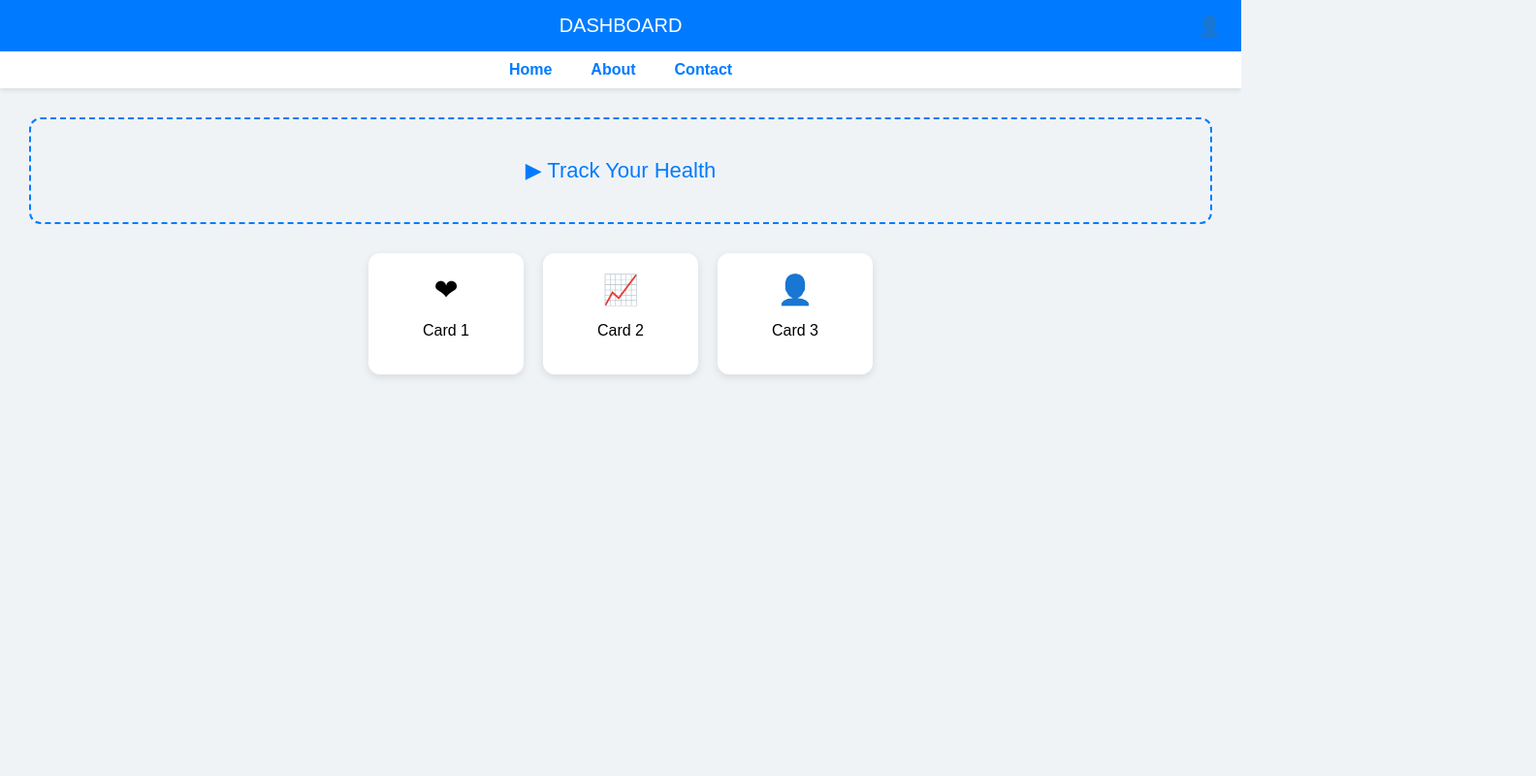
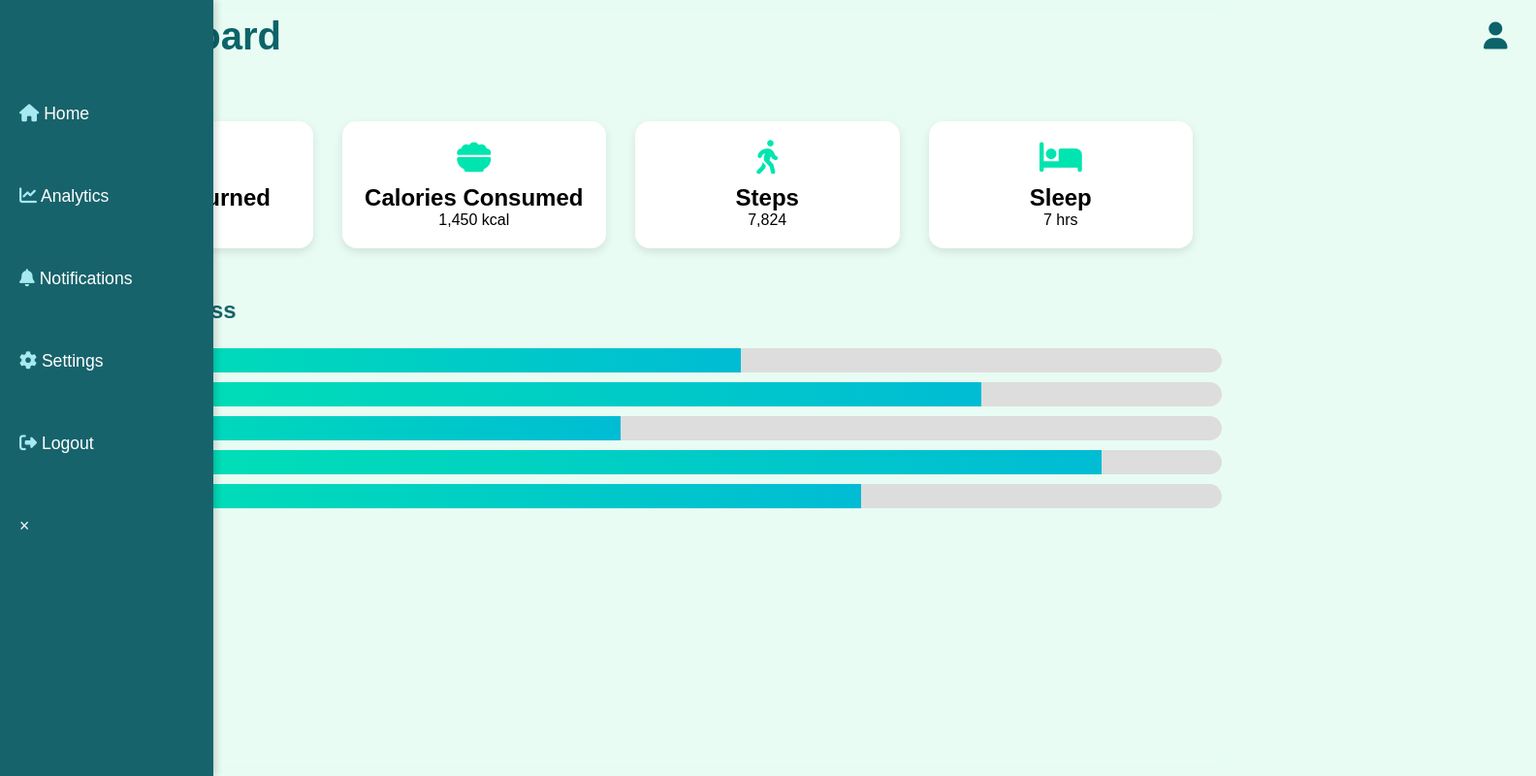
Before and after one commit to SOUMYADIPHALDAR/health-management-system, a plain HTML site: page client/dashboard.html in a window 1280 px wide. Shown: the whole page at 97% size, 1584 px wide, since content can reach past the window. Drawn offline with Linux system fonts and the light colour scheme.

Commit message:
Updated Dashboard

```diff
--- /dev/null
+++ b/client/dashboard.css
@@ -0,0 +1,207 @@
+* {
+  margin: 0;
+  padding: 0;
+  box-sizing: border-box;
+  font-family: sans-serif;
+}
+
+/* Body styling */
+body {
+  background:  rgb(232, 252, 244);
+  backdrop-filter: blur(10px);
+  min-height: 100vh;
+  display: flex;
+  flex-direction: column;
+}
+/* header */
+header {
+  color: rgb(12, 99, 105);
+  padding: 15px 25px;
+  display: flex;
+  align-items: center;
+  font-size: 20px;
+}
+
+header h1{
+    padding-left: 20px;
+    padding-right: 155vh;
+}
+
+header .Bar{
+    font-size: 28px;
+    padding-left: 0.5rem;
+}
+
+header .profile-icon i {
+    padding-right: 30px;
+  font-size: 28px;
+  cursor: pointer;
+  color: rgb(12, 99, 105);
+  transition: color 0.3s;
+}
+
+header .profile-icon i:hover {
+  color: white;
+}
+
+
+/* Side panel (hidden by default) */
+.side-panel {
+  width: 220px;
+  height: 100vh;
+  position: fixed;
+  z-index: 1000;
+  top: 0;
+  left: 0;
+  background-color: #17636b;
+  backdrop-filter: blur(10px);
+  overflow-x: hidden;
+  transition: width 0.4s ease;
+  padding-top: 75px;
+  box-shadow: 2px 0 8px rgba(0, 0, 0, 0.2);
+}
+
+
+.side-panel i {
+  font-size: 18px;
+  color: #a6e9f1;
+}
+
+.side-panel a {
+  display: block;
+  text-decoration: none;
+  font-size: 1.1rem;
+  padding: 32px 20px;
+  color: white;
+  align-items: center;
+  gap: 10px;
+  cursor: pointer;
+  transition: background 0.3s;
+}
+
+.side-panel ul li:hover {
+  background-color: #5a7a80;
+}
+
+/* Summary Cards */
+
+.summary {
+    margin: 50px;
+  display: grid;
+  grid-template-columns: repeat(auto-fit, minmax(200px, 1fr));
+  gap: 30px;
+
+}
+
+.card {
+  background-color: white;
+  padding: 20px;
+  border-radius: 15px;
+  text-align: center;
+  box-shadow: 0 4px 10px rgba(0,0,0,0.1);
+  transition: transform 0.3s;
+}
+
+.card:hover {
+  transform: translateY(-5px);
+}
+
+.card i {
+  font-size: 35px;
+  color: #00e5b0;
+  margin-bottom: 10px;
+}
+
+/* Progress Section */
+.progress {
+  margin: 20px;
+}
+
+.progress h2 {
+  margin-bottom: 25px;
+  color: #17636b;
+
+}
+
+.bar {
+  background: #ddd;
+  border-radius: 20px;
+  margin-bottom: 10px;
+  overflow: hidden;
+  position: relative;
+}
+
+.bar span {
+  position: absolute;
+  left: 10px;
+  top: 5px;
+  color: #333;
+  font-size: 14px;
+}
+
+.fill {
+  height: 25px;
+  background: linear-gradient(90deg, #00e5b0, #00bcd4);
+}
+
+/* Banner section
+.banner {
+  font-size: 1.5rem;
+  font-weight: 600;
+  background: rgba(255, 255, 255, 0.4);
+  padding: 1rem 2rem;
+  border-radius: 10px;
+  margin-bottom: 2rem;
+  box-shadow: 0 4px 8px rgba(0, 0, 0, 0.1);
+}
+
+/* Cards section
+.cards {
+  display: flex;
+  gap: 2rem;
+  flex-wrap: wrap;
+  justify-content: center;
+}
+
+/* Individual card
+.card {
+  background: rgba(255, 255, 255, 0.3);
+  backdrop-filter: blur(10px);
+  border-radius: 15px;
+  width: 150px;
+  height: 150px;
+  display: flex;
+  flex-direction: column;
+  align-items: center;
+  justify-content: center;
+  transition: transform 0.3s ease, box-shadow 0.3s ease;
+  cursor: pointer;
+  box-shadow: 0 4px 10px rgba(0, 0, 0, 0.1);
+}
+
+.card:hover {
+  transform: translateY(-10px);
+  box-shadow: 0 8px 20px rgba(0, 0, 0, 0.2);
+}
+
+/* Card icons
+.card-icon {
+  font-size: 2.5rem;
+  margin-bottom: 0.5rem;
+}
+
+/* Responsive design */
+@media (max-width: 600px) {
+  .cards {
+    flex-direction: column;
+    gap: 1rem;
+  }
+
+  .card {
+    width: 80%;
+  }
+
+  .banner {
+    text-align: center;
+  }
+}
--- a/client/dashboard.html
+++ b/client/dashboard.html
@@ -4,113 +4,117 @@
   <meta charset="UTF-8" />
   <meta name="viewport" content="width=device-width, initial-scale=1.0" />
   <title>Dashboard</title>
-  <style>
-    body {
-      font-family: Arial, sans-serif;
-      margin: 0;
-      background: #f0f3f6;
-    }
-    header {
-      background: #007bff;
-      color: white;
-      padding: 15px;
-      text-align: center;
-      font-size: 20px;
-      position: relative;
-    }
-    header .profile-icon {
-      position: absolute;
-      right: 20px;
-      top: 15px;
-      cursor: pointer;
-      font-size: 20px;
-    }
-    nav {
-      display: flex;
-      justify-content: center;
-      background: white;
-      padding: 10px 0;
-      box-shadow: 0 2px 5px rgba(0,0,0,0.1);
-    }
-    nav a {
-      margin: 0 20px;
-      color: #007bff;
-      text-decoration: none;
-      font-weight: 600;
-    }
-    nav a:hover {
-      text-decoration: underline;
-    }
-    .main {
-      text-align: center;
-      padding: 30px;
-    }
-    .main .banner {
-      border: 2px dashed #007bff;
-      border-radius: 12px;
-      padding: 40px;
-      font-size: 22px;
-      color: #007bff;
-      margin-bottom: 30px;
-    }
-    .cards {
-      display: flex;
-      justify-content: center;
-      gap: 20px;
-      flex-wrap: wrap;
-    }
-    .card {
-      background: white;
-      width: 120px;
-      padding: 20px;
-      border-radius: 12px;
-      box-shadow: 0 3px 8px rgba(0,0,0,0.1);
-      text-align: center;
-      cursor: pointer;
-    }
-    .card:hover {
-      background: #e9f2ff;
-    }
-    .card-icon {
-      font-size: 30px;
-      margin-bottom: 10px;
-    }
-  </style>
+  <link rel="stylesheet" href="dashboard.css"/>
+  <link rel="stylesheet" href="https://cdnjs.cloudflare.com/ajax/libs/font-awesome/6.6.0/css/all.min.css"/>
 </head>
 <body>
   <header>
-    DASHBOARD
-    <span class="profile-icon" onclick="goProfile()">👤</span>
-  </header>
+    <div class="Bar" onclick="openPanel()">
+    <i class="fa-solid fa-bars-staggered"></i>
+    </div>
+  <h1> Dashboard</h1>
+  <span class="profile-icon" onclick="goProfile()">
+    <i class="fa-solid fa-user"></i>
+  </span>
+</header>
 
-  <nav>
-    <a href="#">Home</a>
-    <a href="#">About</a>
-    <a href="#">Contact</a>
-  </nav>
+<nav id="sidePanel" class="side-panel">
+  <ul>
+    <li><a href=""><i class="fa-solid fa-house"></i> Home</a></li>
+    <li><a href=""><i class="fa-solid fa-chart-line"></i> Analytics</a></li>
+    <li><a href=""><i class="fa-solid fa-bell"></i> Notifications</a></li>
+    <li><a href=""><i class="fa-solid fa-gear"></i> Settings</a></li>
+    <li><a href=""><i class="fa-solid fa-right-from-bracket"></i> Logout</a></li>
+    <a href="#" class="close-btn" onclick="closePanel()">×</a>
+  </ul>
+</nav>
+
 
   <div class="main">
-    <div class="banner">▶ Track Your Health</div>
-    <div class="cards">
+    <section class="summary">
       <div class="card">
-        <div class="card-icon">❤</div>
-        <p>Card 1</p>
+        <i class="fa-solid fa-fire"></i>
+        <h2>Calories Burned</h2>
+        <p>520 kcal</p>
+      </div>
+
+      <div class="card">
+        <i class="fa-solid fa-bowl-food"></i>
+        <h2>Calories Consumed</h2>
+        <p>1,450 kcal</p>
+      </div>
+
+      <div class="card">
+        <i class="fa-solid fa-person-walking"></i>
+        <h2>Steps</h2>
+        <p>7,824</p>
+      </div>
+
+      <div class="card">
+        <i class="fa-solid fa-bed"></i>
+        <h2>Sleep</h2>
+        <p>7 hrs</p>
+      </div>
+    </section>
+
+    <!-- Progress Section -->
+    <section class="progress">
+      <h2><i class="fa-solid fa-chart-line"></i> Weekly Progress</h2>
+      <div class="progress-bars">
+        <div class="bar">
+          <span>Mon</span>
+          <div class="fill" style="width: 60%"></div>
+        </div>
+        <div class="bar">
+          <span>Tue</span>
+          <div class="fill" style="width: 80%"></div>
+        </div>
+        <div class="bar">
+          <span>Wed</span>
+          <div class="fill" style="width: 50%"></div>
+        </div>
+        <div class="bar">
+          <span>Thu</span>
+          <div class="fill" style="width: 90%"></div>
+        </div>
+        <div class="bar">
+          <span>Fri</span>
+          <div class="fill" style="width: 70%"></div>
+        </div>
+      </div>
+    </section>
+    <!-- <div class="banner">▶ Track Your Health</div> -->
+    <!-- <div class="cards">
+      <div class="card">
+        <div class="card-icon">
+          <i class="fa-solid fa-fire"></i>
+        </div>
+        <p>Calories Burned</p>
       </div>
       <div class="card">
-        <div class="card-icon">📈</div>
-        <p>Card 2</p>
+        <div class="card-icon">
+          <i class="fa-solid fa-bowl-rice"></i>
+        </div>
+
+        <p>Calories Consumed</p>
       </div>
-      <div class="card" onclick="goProfile()">
-        <div class="card-icon">👤</div>
-        <p>Card 3</p>
+      <div class="card" >
+        <div class="card-icon">
+          <i class="fa-solid fa-person-walking"></i>
+        </div>
+        <p>Foot Steps</p>
       </div>
     </div>
-  </div>
 
-  <script>
-    function goProfile() {
-      window.location.href = "profile.html";
-    }
-  </script>
+    <div class="card" >
+        <div class="card-icon">
+          <i class="fa-solid fa-bed"></i>
+        </div>
+        <p>Sleep</p>
+      </div>
+    </div>
+  </div> -->
+
+  <script src="dashboard.js"></script>
 </body>
 </html>
--- /dev/null
+++ b/client/dashboard.js
@@ -0,0 +1,11 @@
+function goProfile() {
+      window.location.href = "profile.html";
+    }
+
+function openPanel(){
+     document.getElementById("sidePanel").style.width = "250px";
+
+}
+function closePanel() {
+  document.getElementById("sidePanel").style.width = "0";
+}
```
